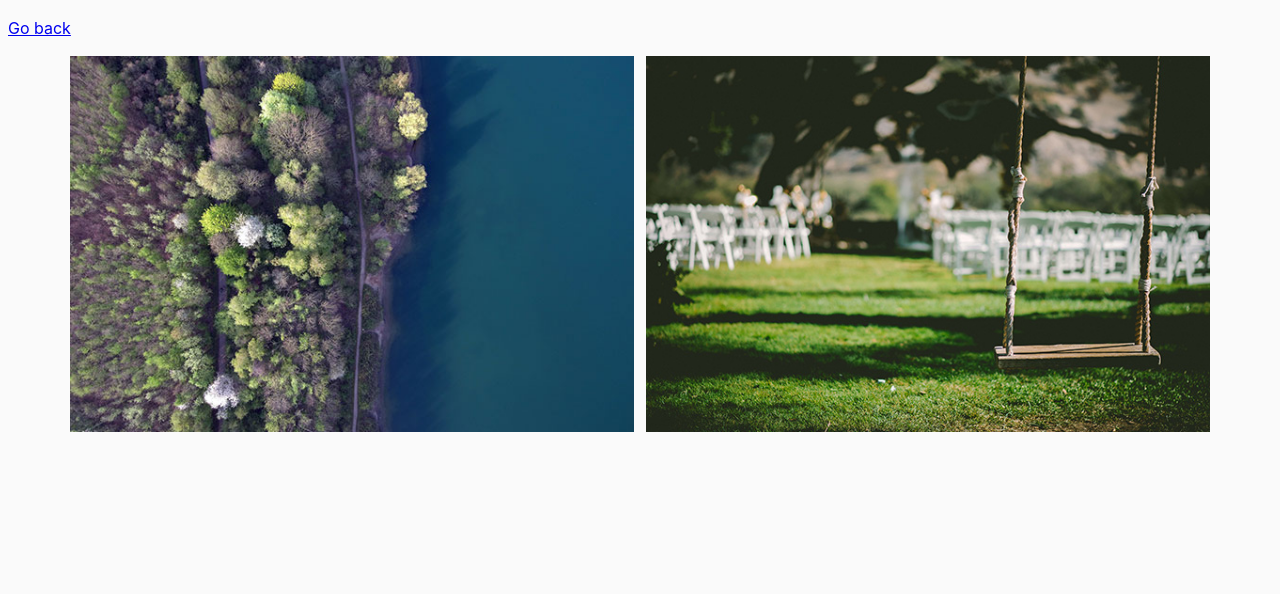
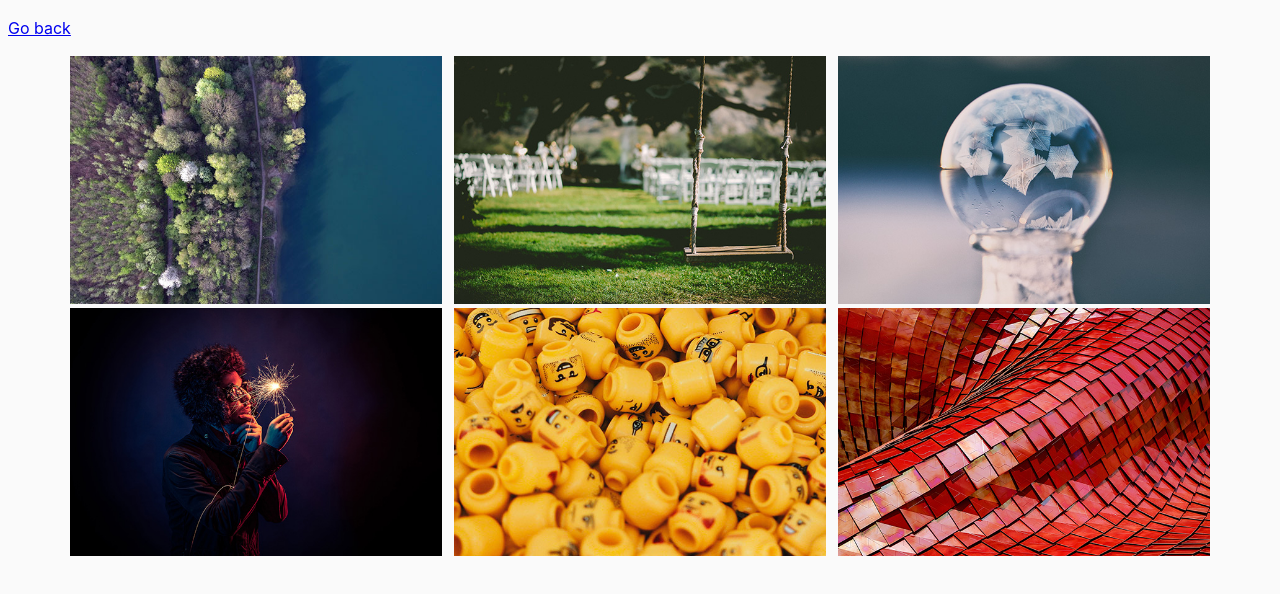
Before and after one commit to turus090/goit-js-hw-08, a website built with Parcel: page src/01-gallery.html in a window 1280 px wide. Built offline with nearby package versions, Linux system fonts and the light colour scheme; a script that the page names is missing.

Commit message:
parcel remove name

```diff
--- a/package.json
+++ b/package.json
@@ -2,10 +2,10 @@
   "name": "parcel-project-template",
   "version": "2.0.0",
   "description": "",
-  "homepage": "https://goitacademy.github.io/parcel-project-template",
+  "homepage": "https://goitacademy.github.io/turus090/goit-js-hw-08",
   "scripts": {
     "start": "parcel src/*.html",
-    "build": "parcel build src/*.html --public-url /parcel-project-template/"
+    "build": "parcel build src/*.html --public-url /turus090/goit-js-hw-08/"
   },
   "repository": {
     "type": "git",
--- a/src/01-gallery.html
+++ b/src/01-gallery.html
@@ -16,6 +16,10 @@
     <div class="gallery">
       <a href="./image/full/01.jpg"> <img src="./image/small/01.jpg" alt="" /></a>
       <a href="./image/full/02.jpg"> <img src="./image/small/02.jpg" alt="" /> </a>
+      <a href="./image/full/03.jpg"> <img src="./image/small/03.jpg" alt="" /> </a>
+      <a href="./image/full/04.jpg"> <img src="./image/small/04.jpg" alt="" /> </a>
+      <a href="./image/full/05.jpg"> <img src="./image/small/05.jpg" alt="" /> </a>
+      <a href="./image/full/06.jpg"> <img src="./image/small/06.jpg" alt="" /> </a>
     </div>
 
     <script src="js/01-gallery.js" type="module"></script>
```
Also changed, not shown: src/image/full/03.jpg (added), src/image/full/04.jpg (added), src/image/full/05.jpg (added), src/image/full/06.jpg (added), src/image/small/03.jpg (added), src/image/small/04.jpg (added), src/image/small/05.jpg (added), src/image/small/06.jpg (added), src/image/small/bg.jpg (added).
